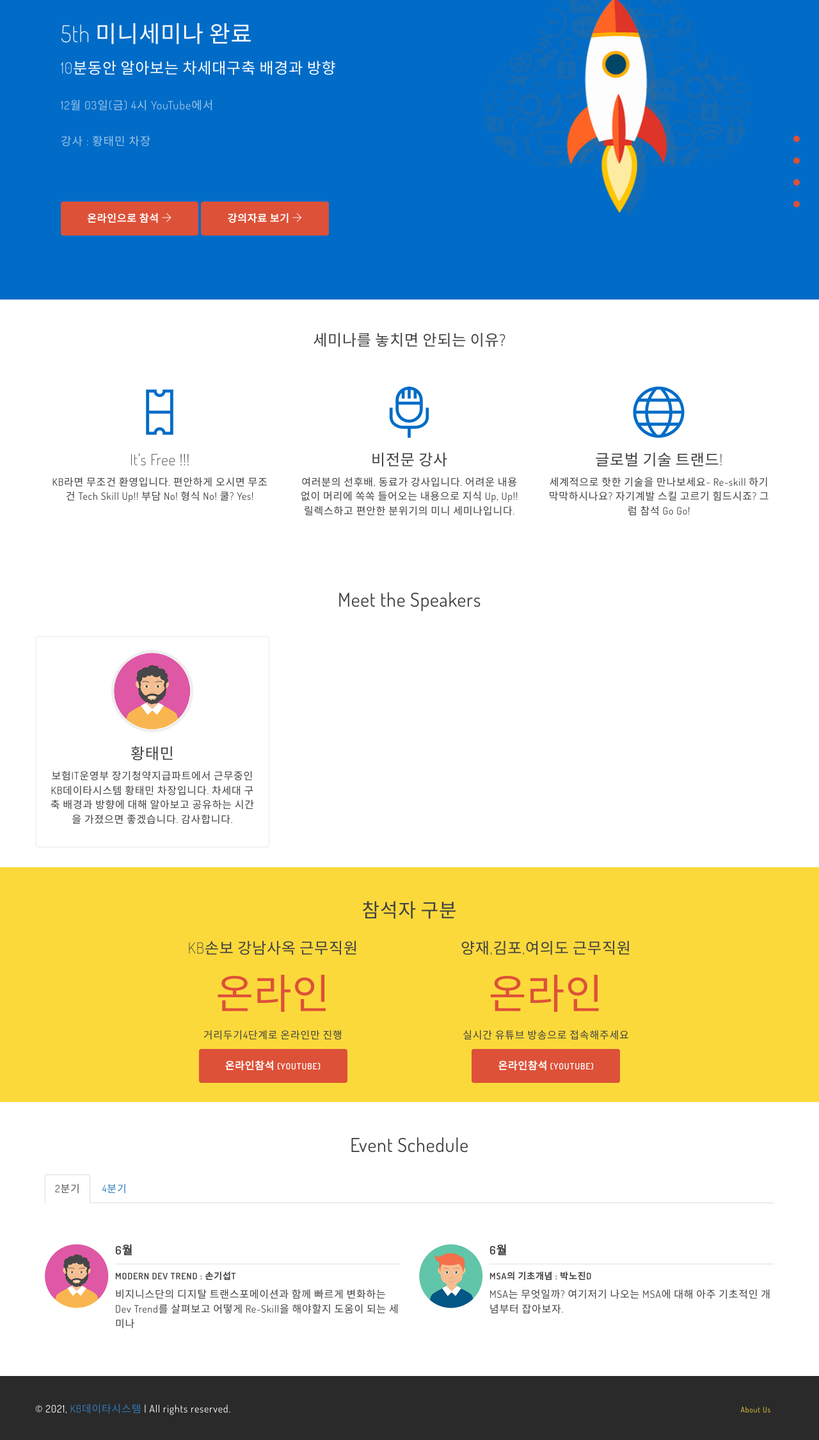
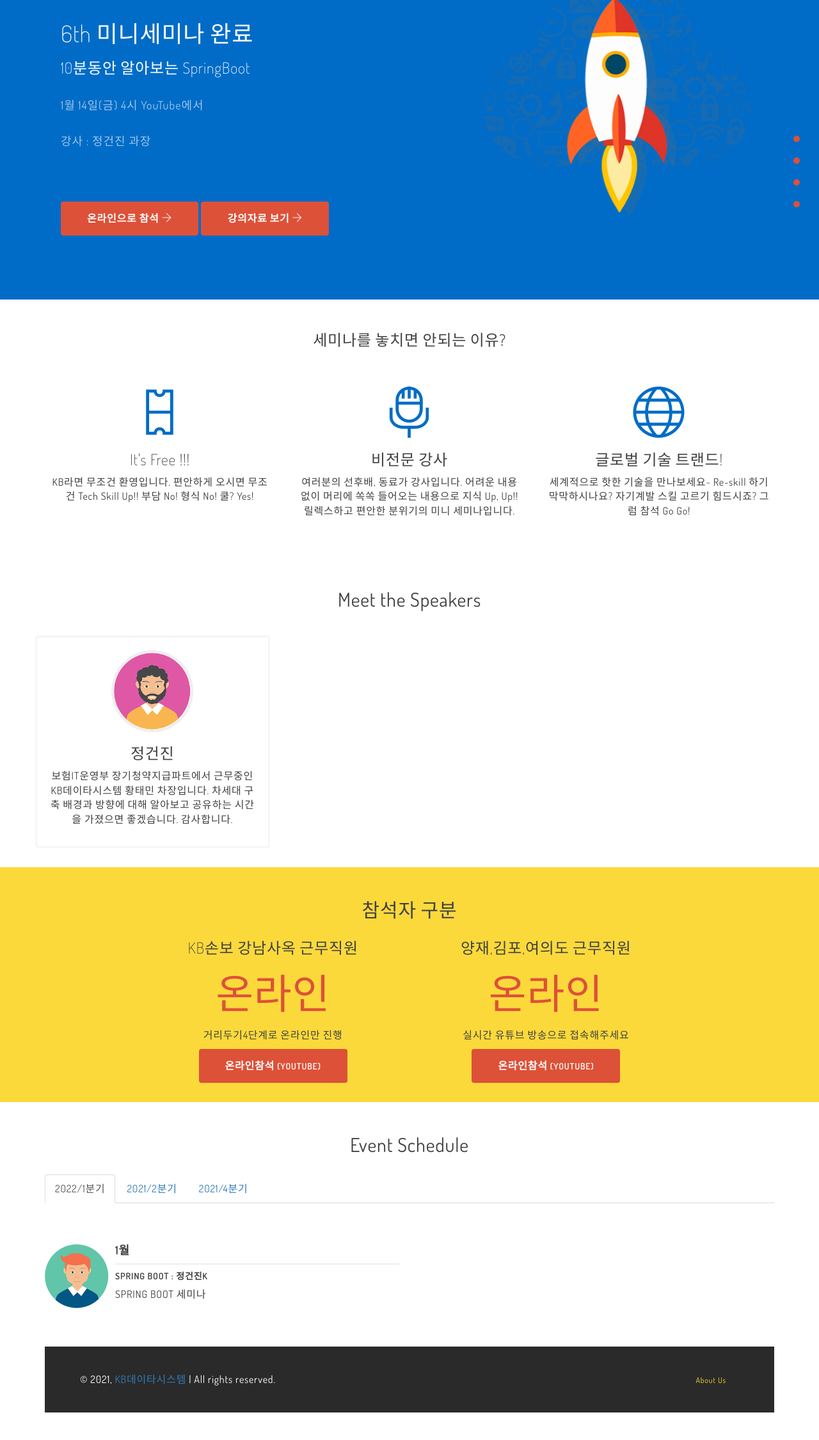
Before and after one commit to ellie-choi/meetup, a plain HTML site: page index.html in a window 1280 px wide. Shown: the part 132-2382 px from the top of the page at 64% size. After the commit the page ends 2339 px from the top, so only its background shows below. Drawn offline with Linux system fonts and the light colour scheme.

Commit message:
20220113-html 수정

```diff
--- a/index.html
+++ b/index.html
@@ -58,10 +58,10 @@
   <div class="row hero-header" id="home">
     <div class="col-md-7">
       <img src="img/logo3.png" class="logo">
-            <h1>5th 미니세미나 완료</h1>
-            <h3>10분동안 알아보는 차세대구축 배경과 방향</h3>
-            <h4>12월 03일(금) 4시 YouTube에서</h4>
-            <h4>강사 : 황태민 차장</h4>
+      <h1>6th 미니세미나 완료</h1>
+      <h3>10분동안 알아보는 SpringBoot</h3>
+      <h4>1월 14일(금) 4시 YouTube에서</h4>
+      <h4>강사 : 정건진 과장</h4>
       <a href="https://www.youtube.com/channel/UCrwYtTH8RnW8vC6bu0EAK7g" class="btn btn-lg btn-red">온라인으로 참석 <span class="ti-arrow-right"></span></a>
       <!-- <a href="https://www.notion.so/Modern-Dev-Trend-5fca876292ed43b7ac4fd94f9b998127" class="btn btn-lg btn-red">강의자료 보기 <span class="ti-arrow-right"></span></a> -->
       <!-- <a href="assets/note.pdf" class="btn btn-lg btn-red">강의자료 보기<small>(notion)</small> <span class="ti-arrow-right"></span></a> -->
@@ -108,7 +108,7 @@
       <p>보험IT운영부 디지털혁신팀에서 근무중인 KB데이타시스템 최고령 대리입니다. 아키텍쳐가 아니라 전문지식은 부족하지만 우리함께 MSA가 무엇인지 살펴보고 왜 우리가 알아야하는지 함께 고민해보는 시간을 가졌으면 좋겠습니다. 감사합니다.</p> -->
       <!-- <h3>이효상</h3>
       <p>보험IT운영부 모바일팀에서 근무중인 KB데이타시스템 이효상팀장입니다. 우리함께 APP의 종류와 장단점을 알아보고 공유하는 시간을 가졌으면 좋겠습니다. 감사합니다.</p> -->
-            <h3>황태민</h3>
+      <h3>정건진</h3>
       <p>보험IT운영부 장기청약지급파트에서 근무중인 KB데이타시스템 황태민 차장입니다. 차세대 구축 배경과 방향에 대해 알아보고 공유하는 시간을 가졌으면 좋겠습니다. 감사합니다.</p>
       <ul class="speaker-social">
         <!-- <li><a href="https://m.facebook.com/nojin.park.58"><span class="ti-facebook"></span></a></li> -->
@@ -149,14 +149,35 @@
     <div class="col-md-12">
       <!-- Nav tabs -->
       <ul class="nav nav-tabs" role="tablist">
-              <li role="presentation" class="active"><a href="#day-1" aria-controls="home" role="tab" data-toggle="tab">2분기</a></li>
+        <li role="presentation" class="active"><a href="#day-4" aria-controls="messages" role="tab" data-toggle="tab">2022/1분기</a></li>
+        <li role="presentation"><a href="#day-1" aria-controls="home" role="tab" data-toggle="tab">2021/2분기</a></li>
         <!-- <li role="presentation"><a href="#day-2" aria-controls="profile" role="tab" data-toggle="tab">3분기</a></li> -->
         <!-- <li role="presentation"><a href="#day-3" aria-controls="messages" role="tab" data-toggle="tab">4분기</a></li> -->
-              <li role="presentation"><a href="#day-3" aria-controls="messages" role="tab" data-toggle="tab">4분기</a></li>
+        <li role="presentation"><a href="#day-3" aria-controls="messages" role="tab" data-toggle="tab">2021/4분기</a></li>
+
       </ul>
       <!-- Tab panes -->
       <div class="tab-content">
-              <div role="tabpanel" class="tab-pane fade in active" id="day-1">
+        <div role="tabpanel" class="tab-pane fade in active" id="day-4">
+          <div class="row">
+            <div class="col-md-6">
+              <div class="media">
+                <div class="media-left">
+                  <a href="#">
+                    <img class="media-object" src="img/speaker-1.png" alt="...">
+                  </a>
+                </div>
+                <div class="media-body">
+                  <h4 class="media-heading">1월</h4>
+                  <h5>SPRING BOOT : 정건진K</h5>
+                  <p>SPRING BOOT 세미나</p>
+                </div>
+              </div>
+            </div>
+          </div>
+        </div><!-- day-4 -->
+
+        <div role="tabpanel" class="tab-pane fade " id="day-1">
           <div class="row">
             <div class="col-md-6">
               <div class="media">
@@ -203,7 +224,7 @@
                </div>
              </div> -->
           </div>
-              </div>
+        </div> <!-- day-1 -->
         <!-- <div role="tabpanel" class="tab-pane fade" id="day-2">
           <div class="row">
             <div class="col-md-6">
@@ -338,8 +359,14 @@
               </div>
             </div> -->
           </div>
-              </div>
-            </div>
+        </div> <!-- day-3 -->
+
+
+
+
+
+
+
       </div>
     </div>
   </div>
```
Lines whose indentation alone changed are shown as unchanged.
